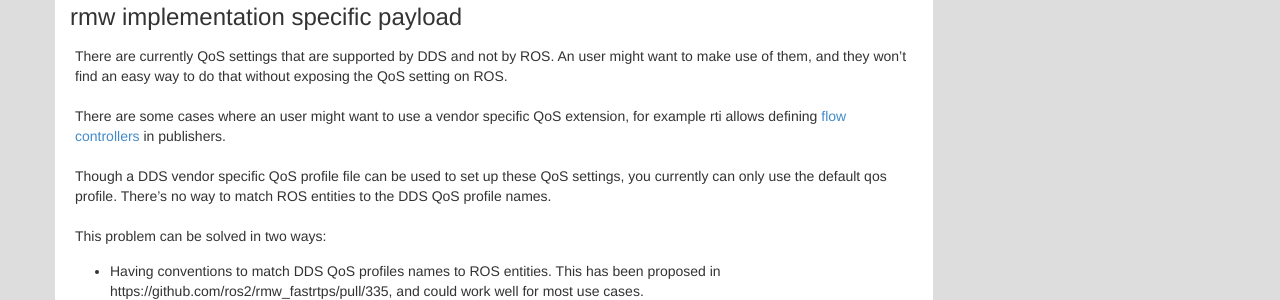
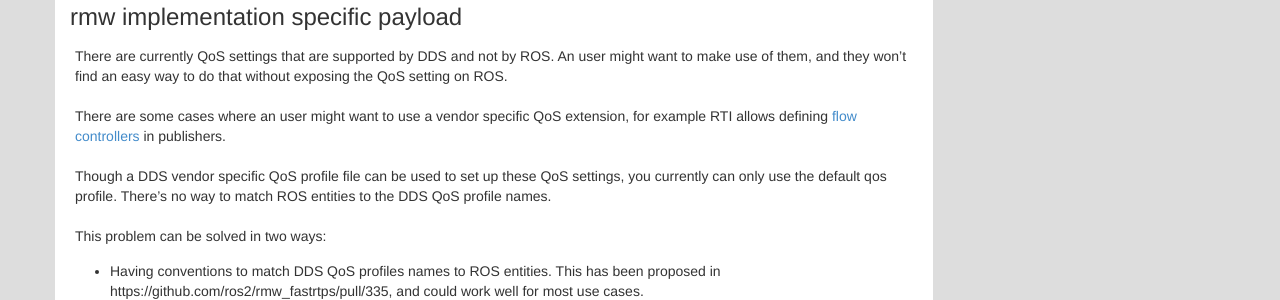
Before and after one commit to ros2/design, a Jekyll site: the page built from articles/external_qos_file.md, in a window 1280 px wide and 900 px high, scrolled down 9049 px. Shown: the part 152-452 px from the top of the window. Built offline with Jekyll 4.4.1, drawn with Linux system fonts in a browser that asks for light colours; nearby versions of some CDN libraries.

Commit message:
rti -> RTI
Signed-off-by: Ivan Santiago Paunovic <ivanpauno@ekumenlabs.com>

Co-authored-by: Jacob Perron <jacob@openrobotics.org>

```diff
--- a/articles/external_qos_file.md
+++ b/articles/external_qos_file.md
@@ -503,7 +503,7 @@ It would be worth revisiting if having 5 different QoS profiles for defining act
 There are currently QoS settings that are supported by DDS and not by ROS.
 An user might want to make use of them, and they won't find an easy way to do that without exposing the QoS setting on ROS.
 
-There are some cases where an user might want to use a vendor specific QoS extension, for example rti allows defining [flow controllers](https://community.rti.com/static/documentation/connext-dds/5.2.0/doc/manuals/connext_dds/html_files/RTI_ConnextDDS_CoreLibraries_UsersManual/Content/UsersManual/CreatingandConfigCustomFlowC.htm) in publishers.
+There are some cases where an user might want to use a vendor specific QoS extension, for example RTI allows defining [flow controllers](https://community.rti.com/static/documentation/connext-dds/5.2.0/doc/manuals/connext_dds/html_files/RTI_ConnextDDS_CoreLibraries_UsersManual/Content/UsersManual/CreatingandConfigCustomFlowC.htm) in publishers.
 
 Though a DDS vendor specific QoS profile file can be used to set up these QoS settings, you currently can only use the default qos profile.
 There's no way to match ROS entities to the DDS QoS profile names.
```
